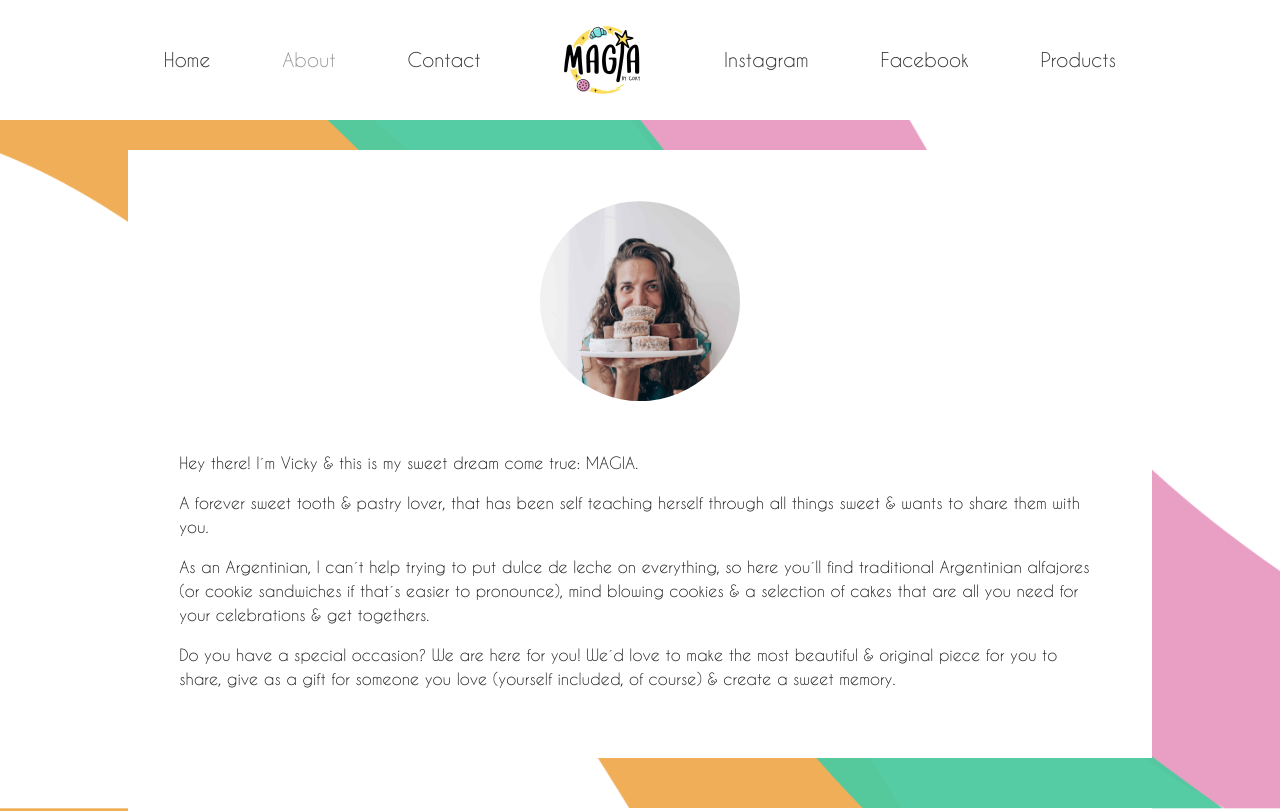
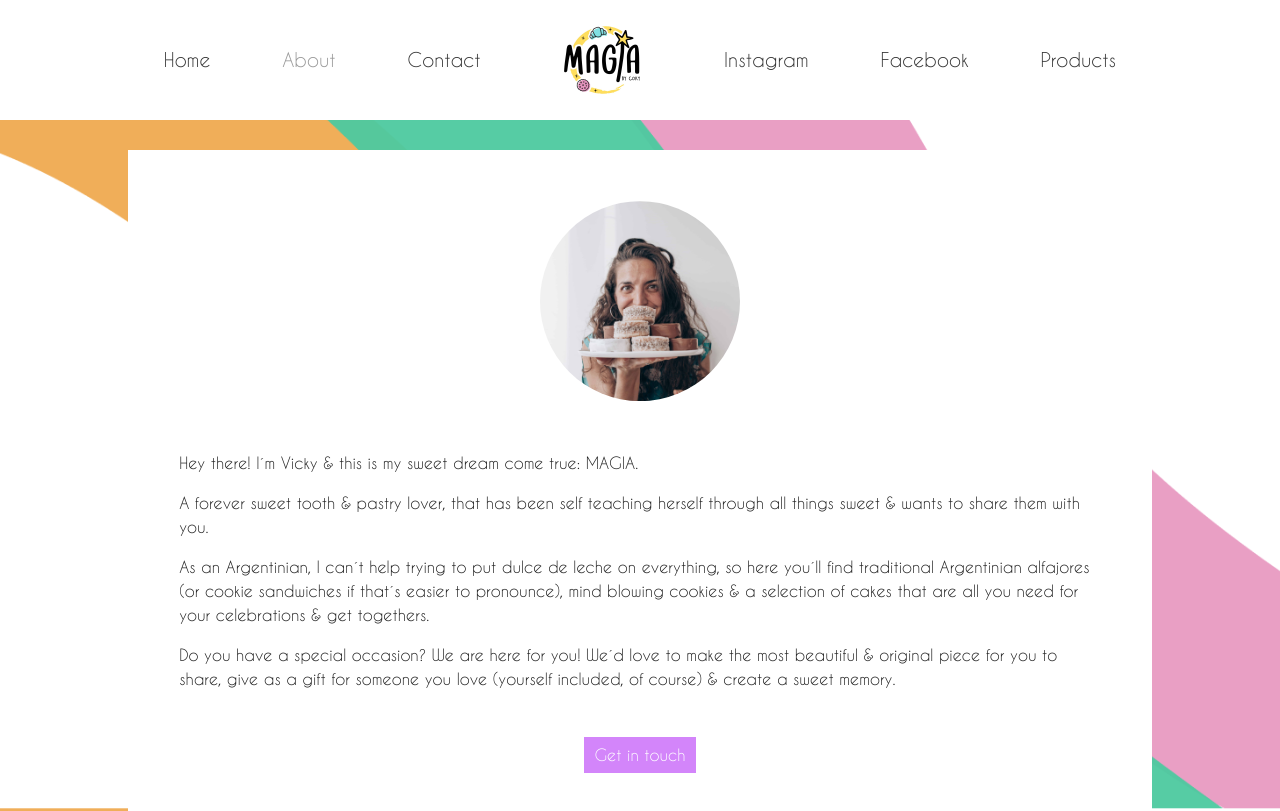
Before and after one commit to julianespa/magia, a React (Vite) app: page /about in a window 1280 px wide. Shown: the top 811 px of the page. Built offline with nearby package versions, Linux system fonts and the light colour scheme.

Commit message:
add button in bio to contact

```diff
--- a/src/App.css
+++ b/src/App.css
@@ -468,18 +468,18 @@ a {
     margin: 0;
 }
 
-.goal button {
+.aboutPage button {
     margin: 30px;
     padding: 6px 10px;
     border: none;
     background: #d385fa;
 }
 
-.goal button a {
+.aboutPage button a {
     color: #fff;
 }
 
-.goal button:hover{
+.aboutPage button:hover{
     background-color: #8cd65d;
     scale: 1.1;
     transition: all .3s;
--- a/src/components/about.jsx
+++ b/src/components/about.jsx
@@ -19,6 +19,9 @@ function About() {
                         <p>
                             Do you have a special occasion? We are here for you! We´d love to make the most beautiful & original piece for you to share, give as a gift for someone you love (yourself included, of course) & create a sweet memory.
                         </p>
+                        <button>
+                            <NavLink to={"/contact"}>Get in touch</NavLink>
+                        </button>
                     </article>
                 </main>
 
```
